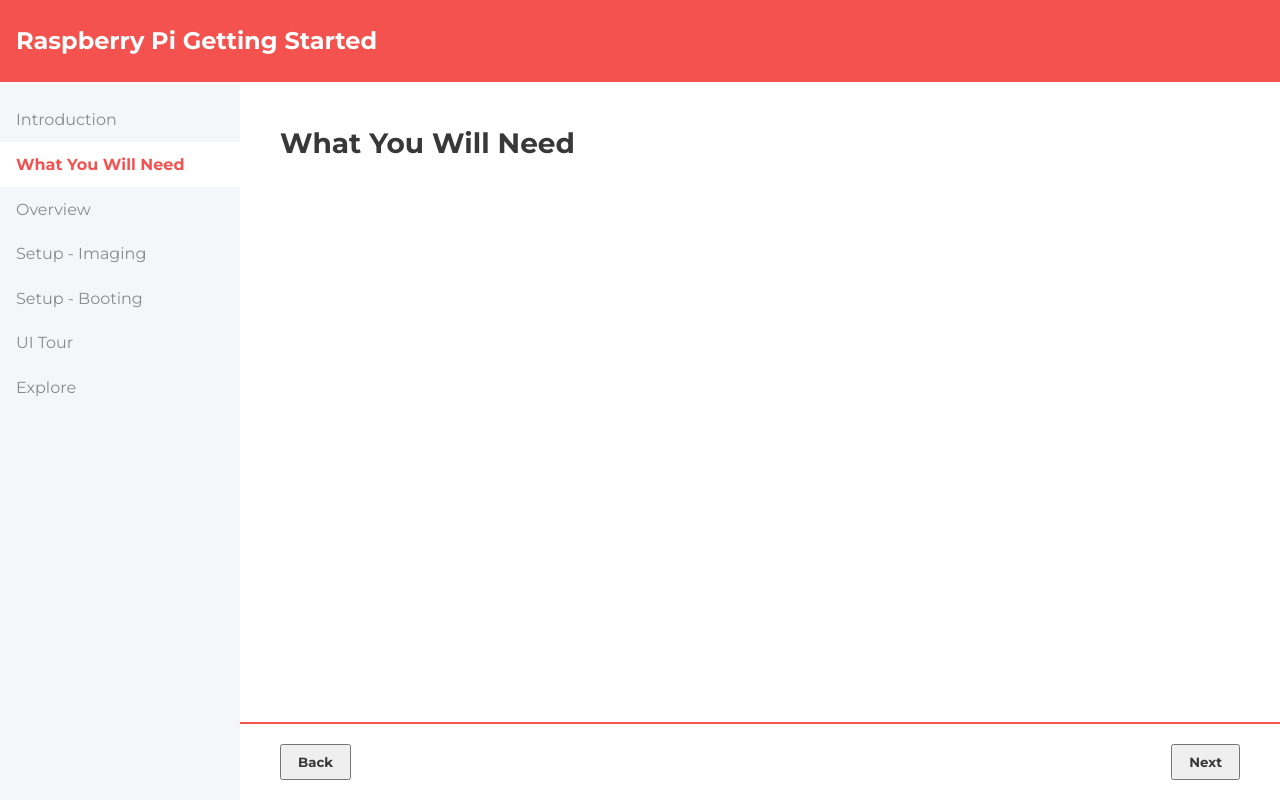
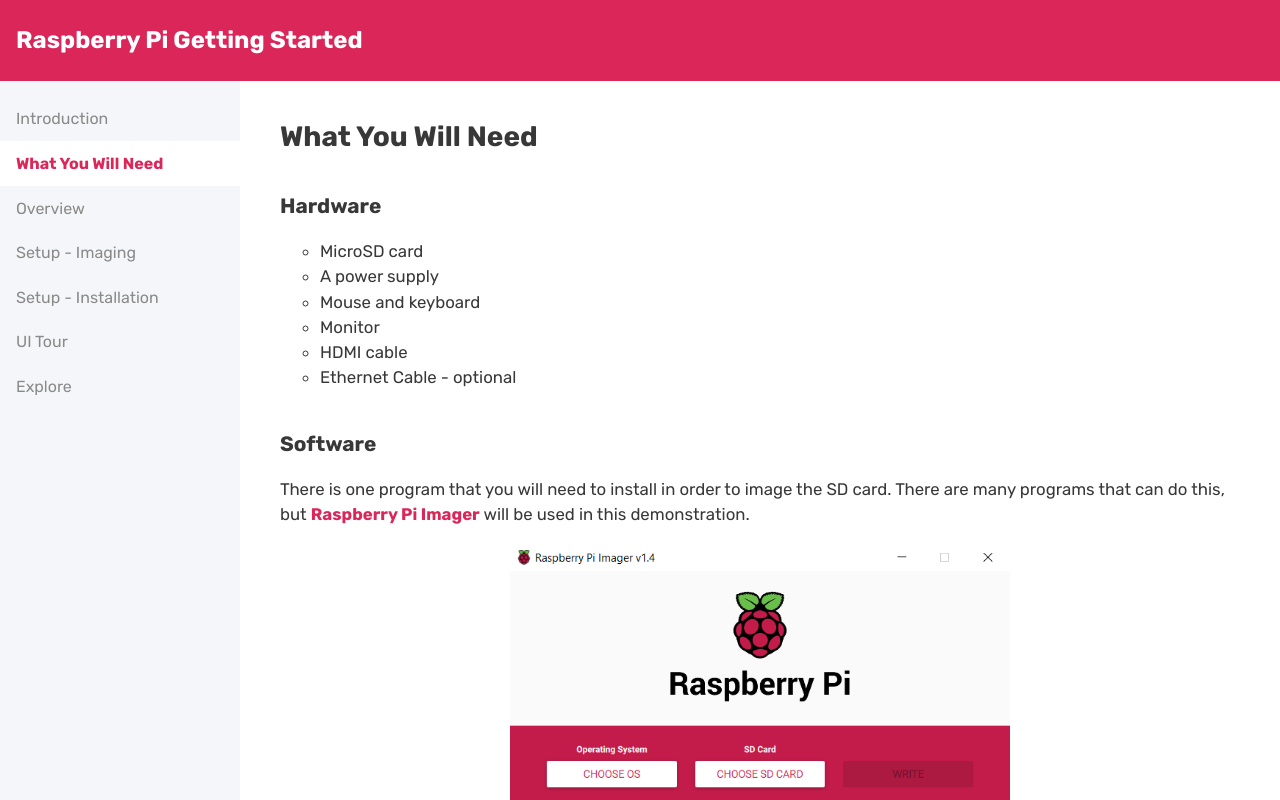
Before and after one commit to RUnroe/RasPiGettingStarted, an Angular app: page /page-2 in a window 1280 px wide. Shown: the top 800 px of the page. Built offline with nearby package versions, Linux system fonts and the light colour scheme.

Commit message:
Tweaked color scheme and started filling text out for pages 1 and 2

```diff
--- a/src/app/master-page/master-page.component.scss
+++ b/src/app/master-page/master-page.component.scss
@@ -21,7 +21,11 @@ header {
     min-height: calc(100vh - 5.1em);
 }
 
+#body-section {
+    position: relative;
+    padding:1em 2.5em;
 
+}
 
 nav {
     width:100%;
@@ -36,7 +40,7 @@ nav {
 }
 .nav-link {
     color:options.$color-text-secondary;
-
+    font-weight: normal;
     text-decoration: none;
     .nav-btn {
         padding:0.8em 1em;
--- a/src/app/options.ts
+++ b/src/app/options.ts
@@ -4,7 +4,7 @@ export class GlobalOptions  {
         {name: "What You Will Need", pageNum: 2},
         {name: "Overview", pageNum: 3},
         {name: "Setup - Imaging", pageNum: 4},
-        {name: "Setup - Booting", pageNum: 5},
+        {name: "Setup - Installation", pageNum: 5},
         {name: "UI Tour", pageNum: 6},
         {name: "Explore", pageNum: 7}
     ]
--- a/src/app/page1/page1.component.html
+++ b/src/app/page1/page1.component.html
@@ -2,8 +2,15 @@
 
 <section class="page-body">
     <h3>What is a Raspberry Pi?</h3>
-    <p>A raspberry pi is a low cost, credit-card sized computer</p>
+    <p>A Raspberry Pi is a low cost, credit-card sized computer. It is capable of doing everything a desktop computer
+        to do such as browsing the internet, making programs, word-processing, and playing games. There are different
+        models ranging from around $5 to $35. The Raspberry Pi runs Linux (a variety of distributions), and is open
+        source!</p>
     <h3>What you will learn</h3>
+    <p>In this project, you will learn how to get a Raspberry Pi running and find out what it can do! This "Getting
+        Started" page will walk you through the installation steps, show you what the pins are used for and how to read
+        them, and show you what you can do in the Raspberry Pi.
+    </p>
 
 </section>
 
--- a/src/app/page2/page2.component.html
+++ b/src/app/page2/page2.component.html
@@ -1,7 +1,24 @@
 <h2 class="page-title">{{currPage.name}}</h2>
 
 <section class="page-body">
+    <h3>Hardware</h3>
+    <ul>
+        <li>MicroSD card</li>
+        <li>A power supply</li>
+        <li>Mouse and keyboard</li>
+        <li>Monitor</li>
+        <li>HDMI cable</li>
+        <li>Ethernet Cable - optional</li>
+    </ul>
 
+    <h3>Software</h3>
+    <p>There is one program that you will need to install in order to image the SD card. There are many
+        programs that can do this, but <a href="https://www.raspberrypi.org/software/" target="_blank">Raspberry Pi Imager</a>
+        will be used in this demonstration. </p>
+    <img src="../../assets/imager.png" alt="Raspberry Pi Imager">
+    <p>Raspberry Pi Imager lists some default operating systems to choose from. There are many to choose from but this demonstration will use
+        <a href="https://www.raspberrypi.org/software/operating-systems/" target="_blank">Raspberry Pi OS</a>, the
+        official supported operating system.</p>
 </section>
 
 <section class="change-page-buttons">
--- a/src/index.html
+++ b/src/index.html
@@ -7,7 +7,7 @@
   <meta name="viewport" content="width=device-width, initial-scale=1">
   <link rel="icon" type="image/x-icon" href="favicon.ico">
   <link rel="preconnect" href="https://fonts.gstatic.com">
-  <link href="https://fonts.googleapis.com/css2?family=Montserrat:wght@400;700&display=swap" rel="stylesheet">
+  <link href="https://fonts.googleapis.com/css2?family=Rubik:wght@400;700&display=swap" rel="stylesheet">
 </head>
 <body>
   <app-root></app-root>
--- a/src/options.scss
+++ b/src/options.scss
@@ -1,7 +1,7 @@
 $color-bg-primary: #fff;
 $color-bg-secondary: #f5f6f9;
 
-$color-primary: #f3524f;
+$color-primary: #da2659;
 $color-secondary: #363636;
 
 $color-text-primary: #383838;
--- a/src/styles.scss
+++ b/src/styles.scss
@@ -6,35 +6,56 @@ body {
     min-height: 100vh;
     padding:0;
     margin:0;
-    font-family: 'Montserrat', sans-serif;
+    font-family: 'Rubik', sans-serif;
 }
 
 
-h2, h3, p, button, .page-title {
+h2, h3, p, button, .page-title, li {
     color:options.$color-text-primary;
 }
 
 
 
+a {
+    color:options.$color-primary;
+    text-decoration: none;
+    transition: color 0.15s ease;
+    font-weight: bold;
+    &:hover {
+        color: saturate(darken(options.$color-primary, 10%), 30%);
+    }
+}
 
-#body-section {
-    position: relative;
-    padding:1em 2.5em;
 
-}
+
+
 
 .page-title {
     font-size: 1.75em;
-    margin:1em 0;
 }
 
 .page-body {
     margin-bottom: 5em;
     h3 {
         font-size: 1.3em;
-        margin:1em 0;
+        margin:2em 0 1em 0;
+    }
+    p, li{
+        line-height: 1.5em;
+        font-size: 1.05em;
+        list-style-type: circle;
+    }
+    img {
+        margin:auto;
+        display: block;
+        max-width: 500px;
     }
 }
+
+
+
+
+
 
 .change-page-buttons {
     bottom:0;
@@ -48,7 +69,7 @@ h2, h3, p, button, .page-title {
     button {
         outline:none;
         padding:0.6em 1.2em;
-        font-family: "Montserrat", sans-serif;
+        font-family: 'Rubik', sans-serif;
         font-weight: bold;
         &:not(:disabled) {
             cursor: pointer;
```
Also changed, not shown: src/assets/imager.png (added).
